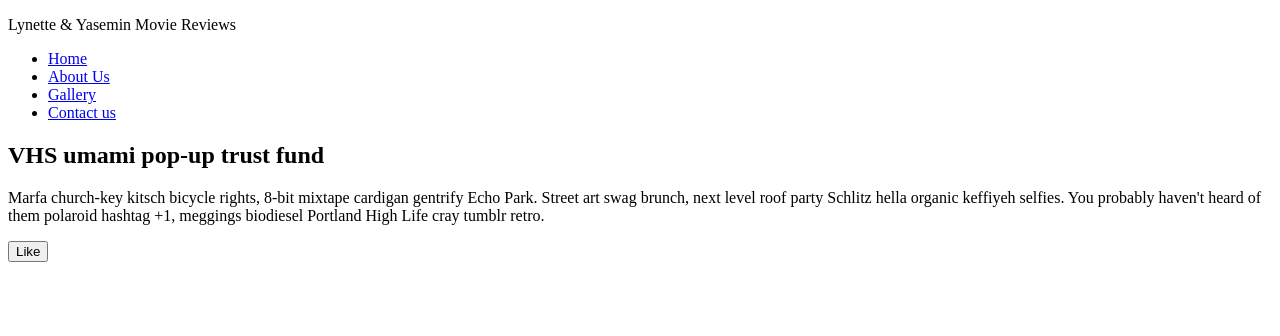
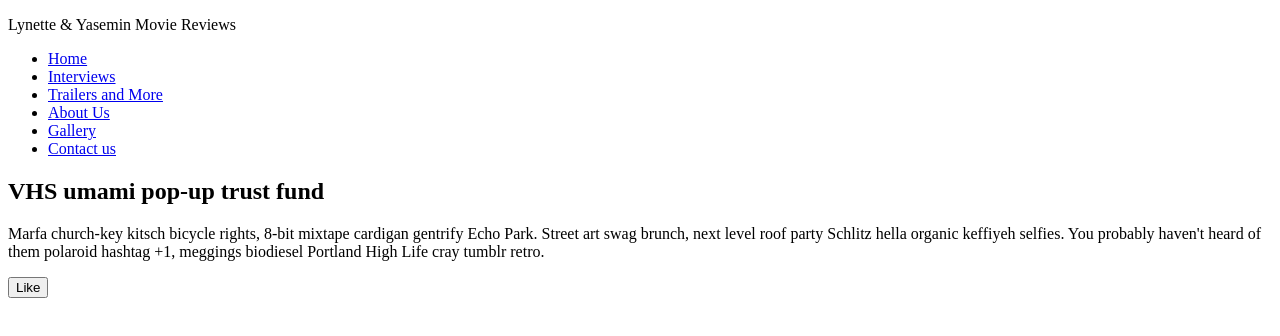
Before and after one commit to yaserbil/CFG_Lynette_Yasemin_FinalProject, a plain HTML site: page index.html in a window 1280 px wide. Drawn offline with Linux system fonts and the light colour scheme.

Commit message:
Another update

```diff
--- a/index.html
+++ b/index.html
@@ -12,6 +12,8 @@
 			<div class-"navbar">
 				<ul class="navbar">
 					<li><a href="index.html">Home</a></li>
+					<li><a href="interviews.html">Interviews</a></li>
+					<li><a href="trailers.html">Trailers and More</a></li>
 					<li><a href="aboutus.html">About Us</a></li>
 					<li><a href="gallery.html">Gallery</a></li>
 					<li><a href="contact.html">Contact us</a></li>
```
